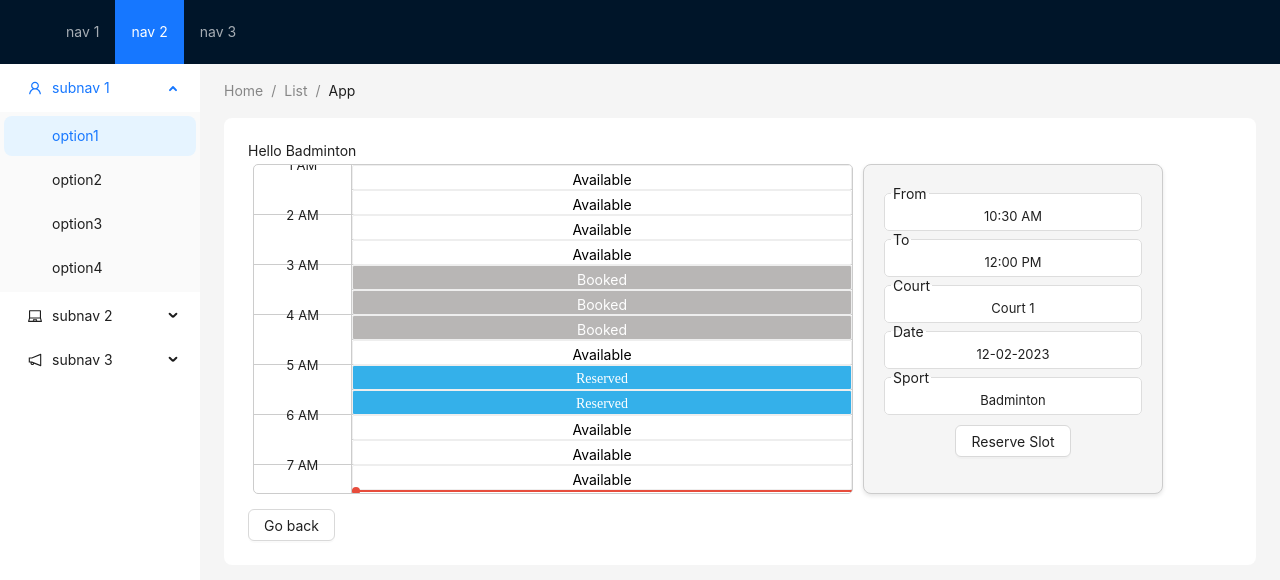
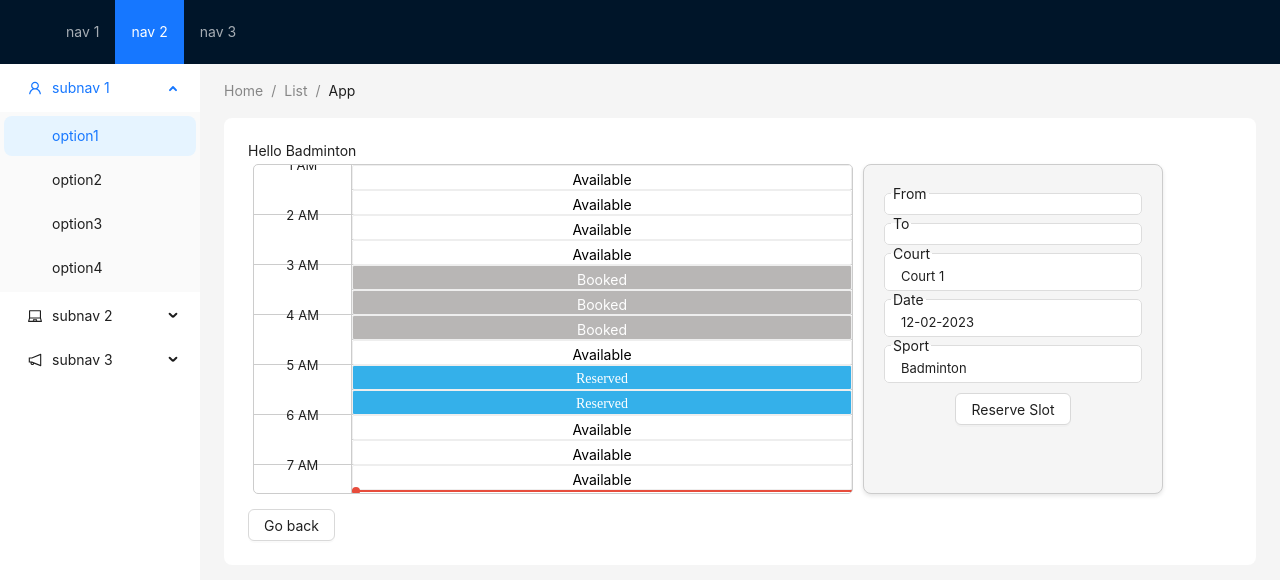
Before and after one commit to codeksm/poc-bookmycourt-react, a React (Create React App) app: page /badminton in a window 1280 px wide. Shown: the top 580 px of the page. Built offline with nearby package versions, Linux system fonts and the light colour scheme.

Commit message:
Booking panel from and to timings dynamic

```diff
--- a/src/components/BookingPanel.css
+++ b/src/components/BookingPanel.css
@@ -32,7 +32,8 @@
   border: 1px solid #ddd;
   border-radius: 5px; */
   font-size: small;
-  text-align: center;
+  margin-left: 10px;
+  /* text-align: center; */
 }
 
 button {
--- a/src/components/BookingPanel.js
+++ b/src/components/BookingPanel.js
@@ -2,12 +2,17 @@ import { Button } from "antd";
 import React from "react";
 import { useState, useEffect } from "react";
 import "./BookingPanel.css";
+import { TIME_SLOT_MAP } from "../data/hours";
 
 const BookingPanel = ({ selectedKeys }) => {
+  const [slots, setSlots] = useState([]);
   useEffect(() => {
-    // Update the document title using the browser API
+    // sort selected slot numbers
     console.log("I am in booking panel");
-  });
+    if (selectedKeys != undefined) {
+      setSlots(Array.from(selectedKeys).sort((a, b) => a - b));
+    }
+  }, [selectedKeys]);
 
   const onClick = () => {
     //setSelectedCard(card);
@@ -18,12 +23,18 @@ const BookingPanel = ({ selectedKeys }) => {
     <div className="bookingpanel-body">
       <fieldset>
         <legend>From</legend>
-        <div className="bookingpanel-from">10:30 AM</div>
+        {slots.length > 0 && (
+          <div className="bookingpanel-from">{TIME_SLOT_MAP.get(slots[0])}</div>
+        )}
       </fieldset>
 
       <fieldset>
         <legend>To</legend>
-        <div className="bookingpanel-to">12:00 PM</div>
+        {slots.length > 0 && (
+          <div className="bookingpanel-to">
+            {TIME_SLOT_MAP.get(slots[slots.length - 1])}
+          </div>
+        )}
       </fieldset>
 
       <fieldset>
--- a/src/components/Scheduler.js
+++ b/src/components/Scheduler.js
@@ -59,6 +59,7 @@ const Scheduler = ({ selectedKeys, setSelectedKeys }) => {
     }, 10000);
 
     return () => clearInterval(intervalId);
+    console.log("Hello from shceduler");
   }, [currentTime]);
 
   const handleEventClick = (eventSlotKey) => {
```
